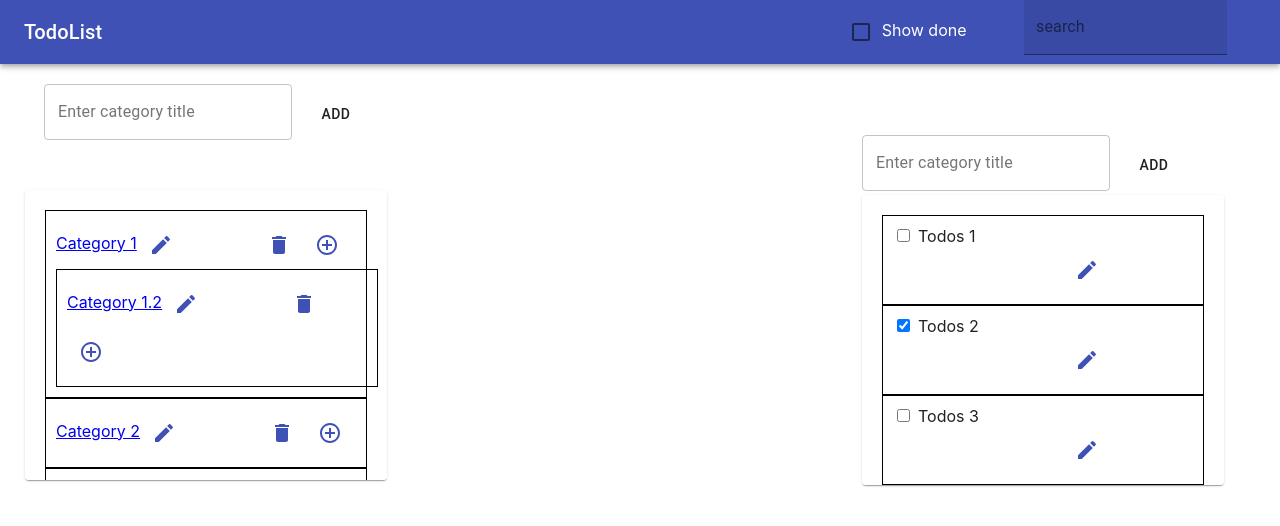
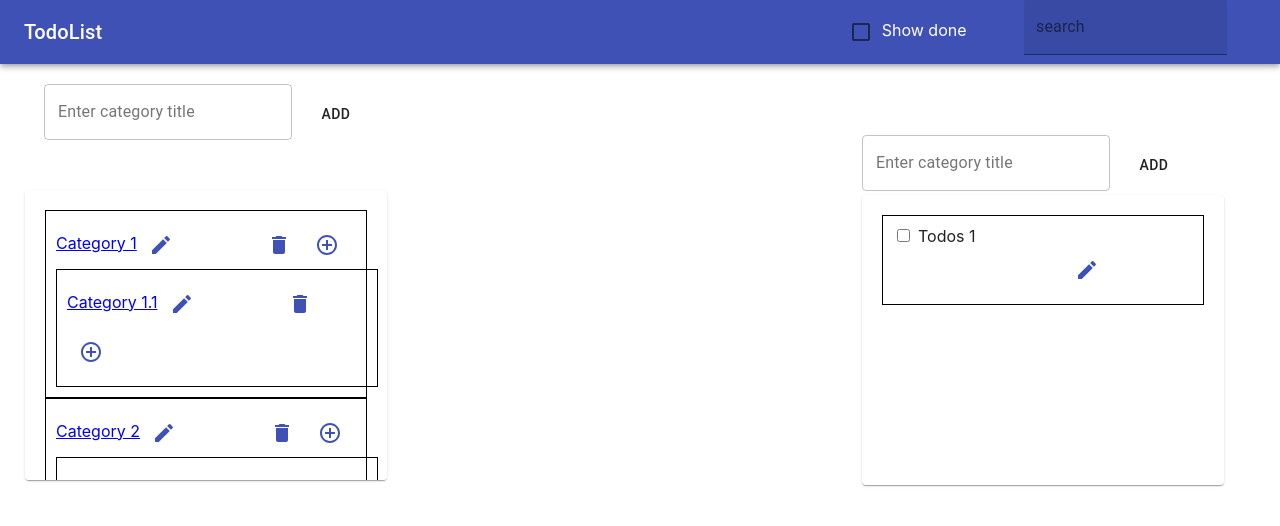
Before and after one commit to ilyajav/TodoTask, a React (Create React App) app: page /category/todo-list/8bc4cb00-fb69-11eb-ac42-8178fd7b9544 in a window 1280 px wide. Shown: the top 526 px of the page. Built offline with nearby package versions, Linux system fonts and the light colour scheme.

Commit message:
router and data

```diff
--- a/package.json
+++ b/package.json
@@ -15,12 +15,14 @@
     "@types/react": "^17.0.0",
     "@types/react-dom": "^17.0.0",
     "@types/react-redux": "^7.1.18",
+    "@types/react-router": "^5.1.16",
     "@types/react-router-dom": "^5.1.8",
     "@types/uuid": "^8.3.1",
     "add": "^2.0.6",
     "react": "^17.0.2",
     "react-dom": "^17.0.2",
     "react-redux": "^7.2.4",
+    "react-router": "^5.2.0",
     "react-router-dom": "^5.2.0",
     "react-scripts": "4.0.3",
     "redux": "^4.1.1",
--- a/src/App.tsx
+++ b/src/App.tsx
@@ -81,14 +81,20 @@ const App = () => {
             <Box display={'flex'}>
                 <Box padding={'25px'}>
                     <Paper style={styles.Paper}>
-                        <Route path={'/'} render={() => <Category category={categories}/>}/>
+                        <Route path={'/'} render={() => <Category
+                            category={categories}
+                        />}/>
                     </Paper>
                 </Box>
-                        <Route path={'/category/todo-list'} render={() => {
+                        <Route path={'/category/todo-list/:id'} render={(props) => {
                            return <Box margin={'-30px 450px'}>
                                <AddItemForm formText={'Enter category title'} />
                                 <Paper style={styles.Paper}>
-                            <Todos categories={categories} todos={todosData}  />
+                            <Todos
+                                categories={categories}
+                                todos={todosData}
+                                categoryId={props.match.params.id}
+                            />
                                 </Paper>
                             </Box>
                         }
--- a/src/Category/Category.tsx
+++ b/src/Category/Category.tsx
@@ -25,7 +25,7 @@ export const Category: FC<CategoryType> = ({category}) => {
                             dispatch(removeCategory(ct.id))
                         }
                         return <div className={style.item} key={ct.id}>
-                           <NavLink to={`category/todo-list/${ct.id}?done=false&search=text`}>{ct.title}</NavLink>
+                           <NavLink to={`category/todo-list/${ct.id}`}>{ct.title}</NavLink>
                             <EditebleSpan />
                             <span className={style.buttonElements}>
                 <IconButton color={'primary'} onClick={onRemoveCategory}>
@@ -37,7 +37,7 @@ export const Category: FC<CategoryType> = ({category}) => {
                 </span>
                             {ct.children && ct.children.length
                                 ?
-                                <Category category={ct.children}/>
+                                <Category category={ct.children} />
                                 : null}
                         </div>
                     })
--- a/src/Todos/Todos.tsx
+++ b/src/Todos/Todos.tsx
@@ -2,31 +2,26 @@ import React, {FC} from 'react'
 import {CategoryStateType} from "../store/category-reducer";
 import { TodosDataType } from '../store/todo-reducer';
 import {Todo} from "./Todo/Todo";
-import {AddItemForm} from "../utils/AddItemForm";
-import {Box, Paper} from "@material-ui/core";
-import style from './Todos.module.css'
 
 
 type TodoTypePropsType = {
     categories: CategoryStateType[]
     todos: TodosDataType
+    categoryId: string
 }
 
-export const Todos: FC<TodoTypePropsType> = ({categories,todos}) =>{
-
-
-    const styles = {
-        Paper: {padding: 20, height: 250, overflowY: 'auto' as 'auto' }
-    }
+export const Todos: FC<TodoTypePropsType> = ({categories,todos, categoryId}) =>{
 
     return(
         <div>
             {
                categories.map(ct => {
                    let todo = todos[ct.id]
-                   return <div>
-                       <Todo todo={todo} categoryId={ct.id} key={ct.id} />
-                   </div>
+                   if(ct.id === categoryId) {
+                       return <div>
+                           <Todo todo={todo} categoryId={ct.id} key={ct.id}/>
+                       </div>
+                   }
                })
             }
         </div>
--- a/src/store/category-reducer.ts
+++ b/src/store/category-reducer.ts
@@ -3,7 +3,7 @@ import {v1} from "uuid";
 export type CategoryStateType = {
     id: string,
     title: string,
-    children: CategoryStateType[] | []
+    children?: CategoryStateType[] | []
 }
 
 export const category1Id = v1()
@@ -12,10 +12,12 @@ export const category3Id = v1()
 
 const initialState: CategoryStateType[] = [
     {id: category1Id, title: 'Category 1', children: [
-            {id: v1(), title: 'Category 1.2', children: []},
+            {id: v1(), title: 'Category 1.1'},
         ]},
-    {id: category2Id, title: 'Category 2', children: []},
-    {id: category3Id, title: 'Category 3', children: []},
+    {id: category2Id, title: 'Category 2', children: [
+            {id: v1(), title: 'Category 2.1'}
+        ]},
+    {id: category3Id, title: 'Category 3'},
 ]
 
 type ChangeCategoryTitleType = ReturnType<typeof changeCategoryTitle>
@@ -29,7 +31,6 @@ export const categoryReducer = (state: CategoryStateType[] = initialState, actio
             const newCategory: CategoryStateType = {
                 id: action.payload.id,
                 title: action.payload.title,
-                children: [],
             }
             return [...state, newCategory]
         }
```
Also changed, not shown: 1 other file (tests, documents, lock files or other folders).
